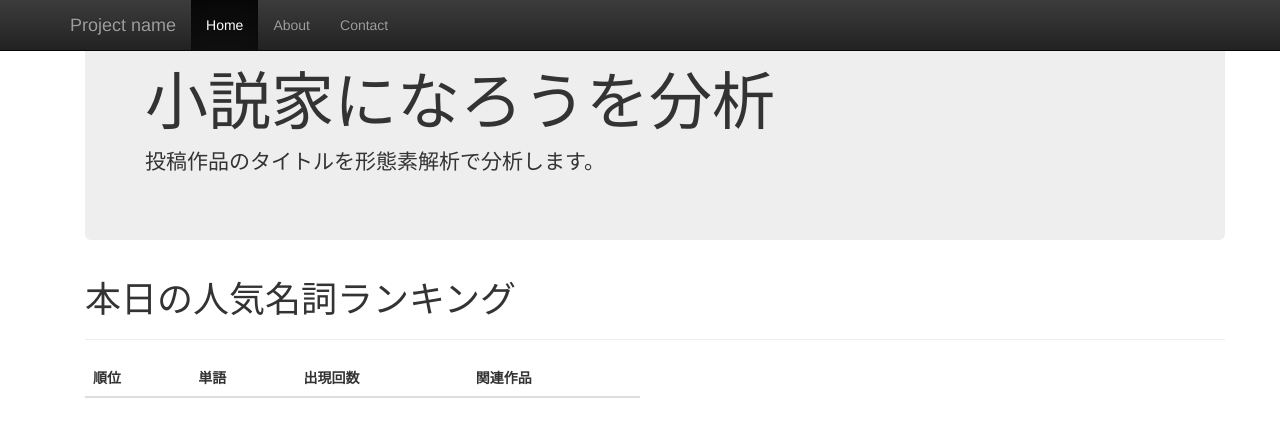
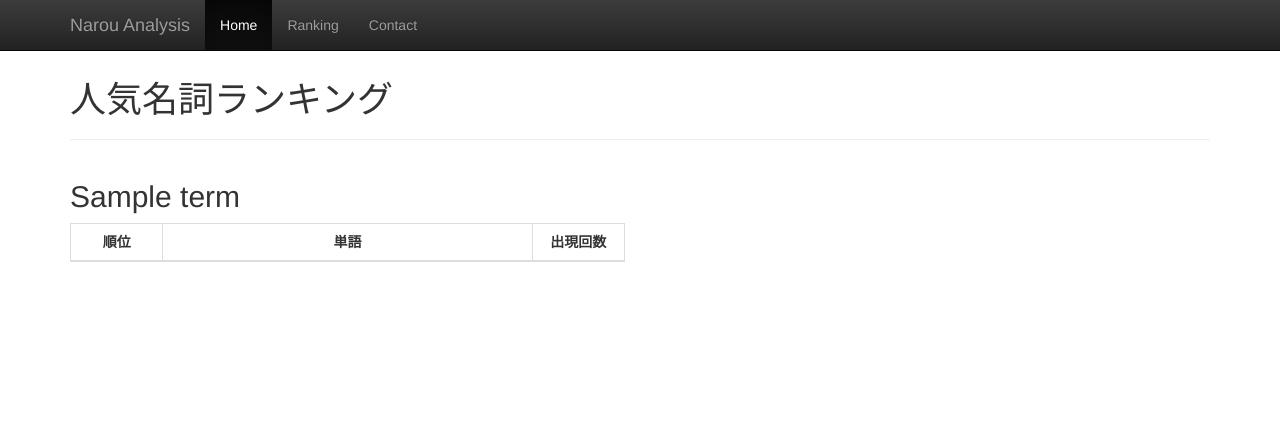
Before and after one commit to sbhr/narou, a Django app: page /analysis/ranking/ in a window 1280 px wide. Shown: the top 437 px of the page. Run offline with Django 3.2, Linux system fonts and the light colour scheme; tables that the repository leaves empty hold one stand-in row (values such as "Sample post"); lists and menus that the app fills with data are empty; some libraries are stand-ins or nearby versions.

Commit message:
add ranking page. update index page. add term's name to term table

```diff
--- a/django/analysis/admin.py
+++ b/django/analysis/admin.py
@@ -17,8 +17,8 @@ admin.site.register(Pos, PosAdmin)
 
 
 class TermAdmin(admin.ModelAdmin):
-    list_display = ('id', 'type',)
-    list_display_links = ('type',)
+    list_display = ('id', 'type', 'name',)
+    list_display_links = ('type', 'name',)
 admin.site.register(Term, TermAdmin)
 
 
--- a/django/analysis/templates/analysis/index.html
+++ b/django/analysis/templates/analysis/index.html
@@ -4,35 +4,48 @@
 
 {% block extrahead %}
 {# CSSとか #}
+<style>
+	.table > tbody > tr > td.vcenter {
+		vertical-align: middle;
+	}
+</style>
 {% endblock %}
 
 {% block content %}
+<div class="jumbotron">
+	<div class="container">
+		<h1>なろう作品を分析しよう</h1>
+		<p>「小説家になろう」に投稿された作品のタイトルを形態素解析で分析します。</p>
+	</div>
+</div>
 <div class="container theme-showcase" role="main">
-	<div class="jumbotron">
-		<h1>小説家になろうを分析</h1>
-		<p>投稿作品のタイトルを形態素解析で分析します。</p>
-	</div>
 	<div class="page-header">
 		<h1>本日の人気名詞ランキング</h1>
 	</div>
 	<div class="row">
-		<div class="col-md-6">
-			<table class="table">
+		<div class="col-md-12">
+			<table class="table table-bordered table-striped table-hover">
 				<thead>
 					<tr>
-						<th>順位</th>
-						<th>単語</th>
-						<th>出現回数</th>
-						<th>関連作品</th>
+						<th class="text-center" >順位</th>
+						<th class="text-center" >単語</th>
+						<th class="text-center" >出現回数</th>
+						<th class="text-center" >関連作品</th>
 					</tr>
 				</thead>
 				<tbody>
 					{% for word in words %}
 					<tr>
-						<td>{{ forloop.counter }}</td>
-						<td>{{ word.value }}</td>
-						<td>{{ word.num_words }}</td>
-						<td>{{ word.related_novels.0.title.name }}</td>
+						<td class="vcenter text-right">{{ forloop.counter }}</td>
+						<td class="vcenter text-center">{{ word.value }}</td>
+						<td class="vcenter text-right">{{ word.num_words }}</td>
+						<td class="vcenter">
+							<ul>
+								{% for novel in word.related_novels %}
+								<li>{{ novel.title.name }}</li>
+								{% endfor %}
+							</ul>
+						</td>
 					</tr>
 					{% endfor %}
 				</tbody>
--- /dev/null
+++ b/django/analysis/templates/analysis/ranking.html
@@ -0,0 +1,40 @@
+{% extends "base.html" %}
+
+{% block title %}Ranking Page{% endblock title %}
+
+{% block extrahead %}
+{# CSSとか #}
+{% endblock %}
+
+{% block content %}
+<div class="container theme-showcase" role="main">
+	<div class="page-header" style="margin-top:80px;">
+		<h1>人気名詞ランキング</h1>
+	</div>
+	<div class="row">
+		{% for term in terms %}
+		<div class="col-md-6 alt-table-responsive">
+			<h2>{{ term.name }}</h2>
+			<table class="table table-bordered table-striped table-hover">
+				<thead>
+					<tr>
+						<th class="text-center col-xs-2 col-ms-2 col-md-2 col-lg-2">順位</th>
+						<th class="text-center col-xs-8 col-ms-8 col-md-8 col-lg-8">単語</th>
+						<th class="text-center col-xs-2 col-ms-2 col-md-2 col-lg-2">出現回数</th>
+					</tr>
+				</thead>
+				<tbody>
+					{% for word in term.words %}
+					<tr>
+						<td class="text-right">{{ forloop.counter }}</td>
+						<td class="text-center">{{ word.value }}</td>
+						<td class="text-right">{{ word.num_words }}</td>
+					</tr>
+					{% endfor %}
+				</tbody>
+			</table>
+		</div>
+		{% endfor %}
+	</div>
+</div>
+{% endblock content %}
--- a/django/analysis/templates/base.html
+++ b/django/analysis/templates/base.html
@@ -28,23 +28,21 @@
 						<span class="icon-bar"></span>
 						<span class="icon-bar"></span>
 					</button>
-          <a class="navbar-brand" href="#">Project name</a>
+					<a class="navbar-brand" href="#">Narou Analysis</a>
 				</div>
 				<div id="navbar" class="collapse navbar-collapse">
 					<ul class="nav navbar-nav">
-            <li class="active"><a href="#">Home</a></li>
-            <li><a href="#about">About</a></li>
+						<li class="active"><a href="{% url 'analysis:index' %}">Home</a></li>
+						<li><a href="{% url 'analysis:ranking' %}">Ranking</a></li>
 						<li><a href="#contact">Contact</a></li>
 					</ul>
 				</div><!--/.nav-collapse -->
 			</div>
 		</nav>
 
-    <div class="container">
 		{% block content %}
 			{{ content }}
 		{% endblock %}
-    </div><!-- /.container -->
 
 
 		<!-- Bootstrap core JavaScript
--- a/django/analysis/urls.py
+++ b/django/analysis/urls.py
@@ -5,5 +5,6 @@ from analysis import views
 
 urlpatterns = [
     # Top page
-    url(r'$', views.index, name='index'),
+    url(r'^$', views.index, name='index'),
+    url(r'^/ranking/$', views.ranking, name='ranking'),
 ]
--- a/django/analysis/views.py
+++ b/django/analysis/views.py
@@ -3,7 +3,7 @@
 from django.shortcuts import render
 from django.http import HttpResponse
 from django.db.models import Count
-from analysis.models import Score, Letter
+from analysis.models import Score, Letter, Term
 from datetime import datetime
 
 # Create your views here.
@@ -11,11 +11,26 @@ def index(request):
     """Top Page"""
 
     #本日のランキング
-    latest_date = Score.objects.order_by('id').reverse()[:1].values('date')[0]['date']
-    words = Letter.objects.filter(pos_id=2, term_id=3, date=latest_date).values('value').annotate(num_words=Count('value')).order_by('-num_words')[:10]
+    raw_latest_date = Score.objects.order_by('id').reverse()[:1].values('date')[0]['date']
+    words = Letter.objects.filter(pos_id=2, term_id=3, date=raw_latest_date).values('value').annotate(num_words=Count('value')).order_by('-num_words')[:10]
     for word in words:
         temp_word = word['value']
-        word['related_novels'] = Score.objects.filter(term_id=3, date=latest_date, title__name__contains=temp_word).select_related().all().order_by('rank')[:1]
+        word['related_novels'] = Score.objects.filter(term_id=3, date=raw_latest_date, title__name__contains=temp_word).select_related().all().order_by('rank')[:3]
     return render(request,
                   'analysis/index.html',
-                  {'latest_date': latest_date, 'words': words})
+                  {'words': words})
+
+# Ranking page
+def ranking(request):
+    """Ranking Page"""
+
+    raw_latest_date = Score.objects.order_by('id').reverse()[:1].values('date')[0]['date']
+    # terms = Term.objects.all().order_by('id')[:6]
+    terms = Term.objects.all().order_by('id')[:6].values('id', 'name')
+    namae = terms[0]['name']
+    for term in terms:
+        term['words'] = Letter.objects.filter(pos_id=2, term_id=int(term['id']), date=raw_latest_date).values('value').annotate(num_words=Count('value')).order_by('-num_words')[:10]
+    #日間ランキング
+    return render(request,
+                  'analysis/ranking.html',
+                  {'namae':namae, 'terms':terms})
```
Also changed, not shown: django/analysis/migrations/0002_term_name.py (added). Lines whose indentation alone changed are shown as unchanged.
